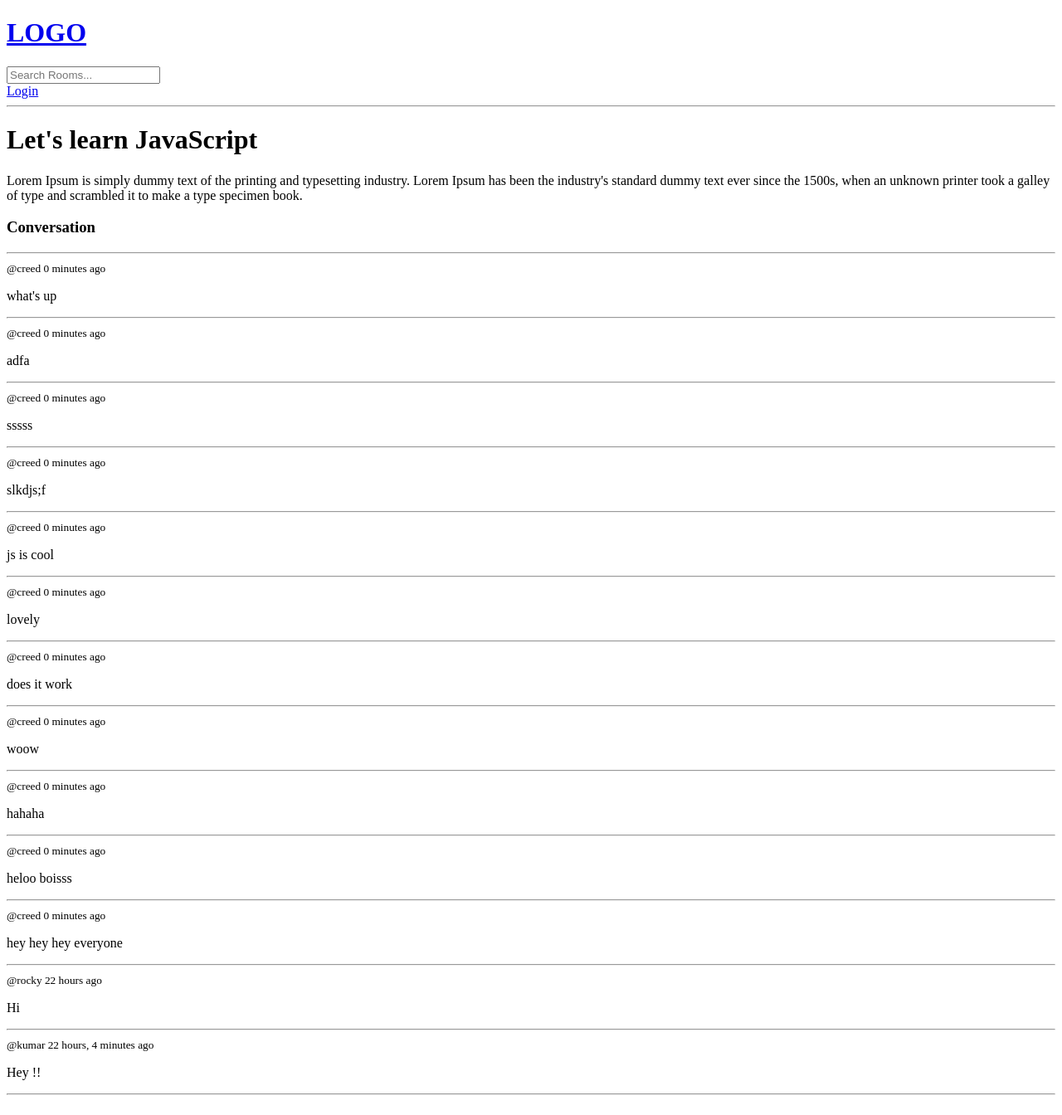
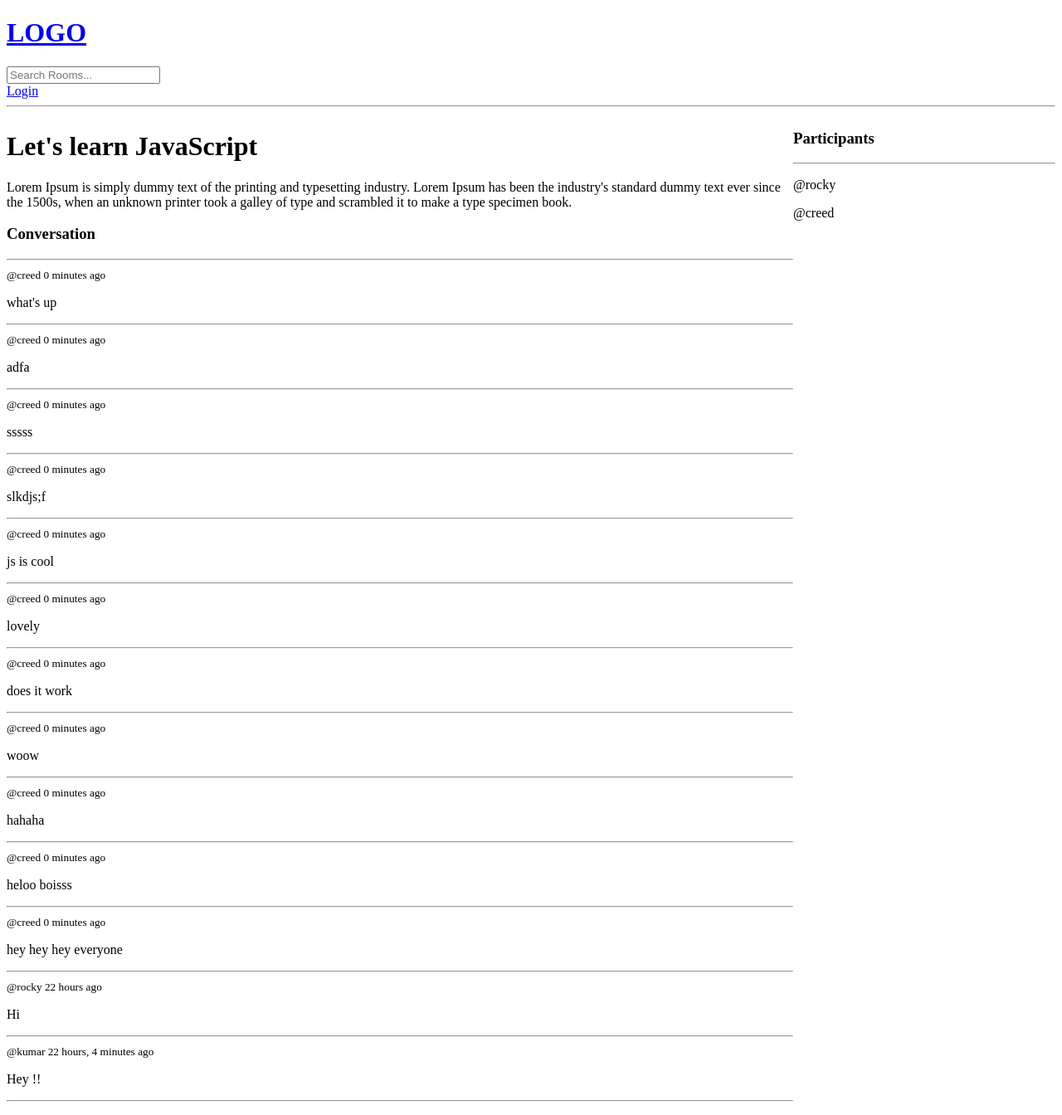
Before and after one commit to gajmerK11/studybud, a Django app: page /room/1/ in a window 1280 px wide. Shown: the whole page at 83% size. Before the commit the page ends 1320 px from the top, so only its background shows below. Run offline with Django 5.2, Linux system fonts and the light colour scheme; data comes from the database, SQL or seed files in the repository; both versions use the stored data as it was after the commit.

Commit message:
Tue,Jun-24

```diff
--- a/base/models.py
+++ b/base/models.py
@@ -23,7 +23,10 @@ class Room(models.Model):
     # 'null=True' is for database and 'blank=True' is for save method like when we are adding the form
     # these two are for the scenario "maybe someone created a room and they didn't add the description they wanna add it later, we wanna let them do that and we will just allow them to update that later"
     description = models.TextField(null=True, blank=True)
-    #participants =
+
+    # Here we are specifying many-to-many relationship between Room and User. It enables -> One Room can have many Users as participants. -> One User can be in many Rooms.
+    participants = models.ManyToManyField(User, related_name='participants', blank=True)
+
     # this 'updated' gonna take the snapshot of any time this model instance was updated so anytime we run the save method to update this model i.e. this specific table, its gonna take the timestamp
     # here 'auto_now=True' means every time the save method is called go ahead and take the timestamp
     updated = models.DateTimeField(auto_now=True)
--- a/base/templates/base/room.html
+++ b/base/templates/base/room.html
@@ -1,4 +1,13 @@
 {% extends 'main.html' %} {% block content %}
+<!-- style tag for displaying Participants at the right hand side -->
+<style>
+  .room-container {
+    display: grid;
+    grid-template-columns: 3fr 1fr;
+  }
+</style>
+<div class="room-container">
+  <div>
     <h1>{{room.name}}</h1>
 
     <!-- displays room description -->
@@ -29,4 +38,19 @@
         <input type="text" name="body" placeholder="Write your message here" />
       </form>
     </div>
-{% endif %} {% endblock %}
+    {% endif %}
+  </div>
+
+  <!-- container for displaying Participants -->
+  <div>
+    <h3>Participants</h3>
+    <hr />
+    {% for user in participants %}
+    <div>
+      <p>@{{user.username}}</p>
+    </div>
+    {% endfor %}
+  </div>
+  <!-- -------------------------------------- -->
+</div>
+{% endblock %}
--- a/base/views.py
+++ b/base/views.py
@@ -134,6 +134,10 @@ def room(request, pk):
     # '.order_by('-created')' displays recent messages at top
     room_messages = room.message_set.all().order_by('-created')
 
+    # Fetching all the participants for displaying them
+    # "room.participants.all()" in this we are able to use 'room.participants' due to related_name=participants. If we have not used 'related_name=participants' then we have to use 'user.room_set.all()'
+    participants = room.participants.all()
+
     # Logic to create message i.e. comment
     # When user submits the message via "Write your message here" form
     if request.method == 'POST':
@@ -155,7 +159,7 @@ def room(request, pk):
         # After the message is created, this line redirects the user back to the same room page that's why "pk=room.id" is used to know the exact location of current room.
         return redirect('room', pk=room.id)
 
-    context = {'room': room,'room_messages':room_messages}
+    context = {'room': room,'room_messages':room_messages,'participants':participants}
     return render(request, 'base/room.html', context)
 
 
```
Also changed, not shown: base/migrations/0003_alter_room_options_room_participants.py (added), db.sqlite3. Lines whose indentation alone changed are shown as unchanged.
